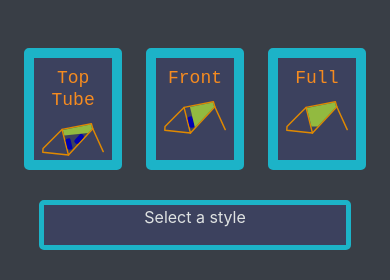
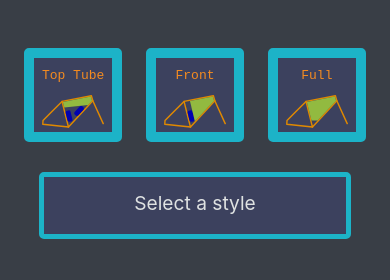
Before and after one commit to ethanSE/bikeBagProject2, a React app: page /#/custom in a window 390 px wide. Shown: the part 652-932 px from the top of the page. Built offline with nearby package versions, Linux system fonts and the light colour scheme; some packages are replaced by stand-ins of ours; a web font is replaced by a local one.

Commit message:
update font size in message and style selection

```diff
--- a/src/index.css
+++ b/src/index.css
@@ -96,6 +96,8 @@ body {
 }
 
 .message {
+    padding-top: 12px;
+    font-size: larger;
     min-width: 225px;
     width: 80%;
     height: auto;
@@ -189,7 +191,7 @@ body {
 
 .styleItem h4 {
 
-    font-size: large;
+    font-size: xx-large;
 }
 
 .styleItem:hover {
@@ -200,6 +202,9 @@ body {
 @media screen and (max-width: 425px) {
     .styleItem {
         height: 100%;
+    }
+    .styleItem h4{
+       font-size: small;
     }
 
     .scaleInput input{
```
Also changed, not shown: 1 other file.
